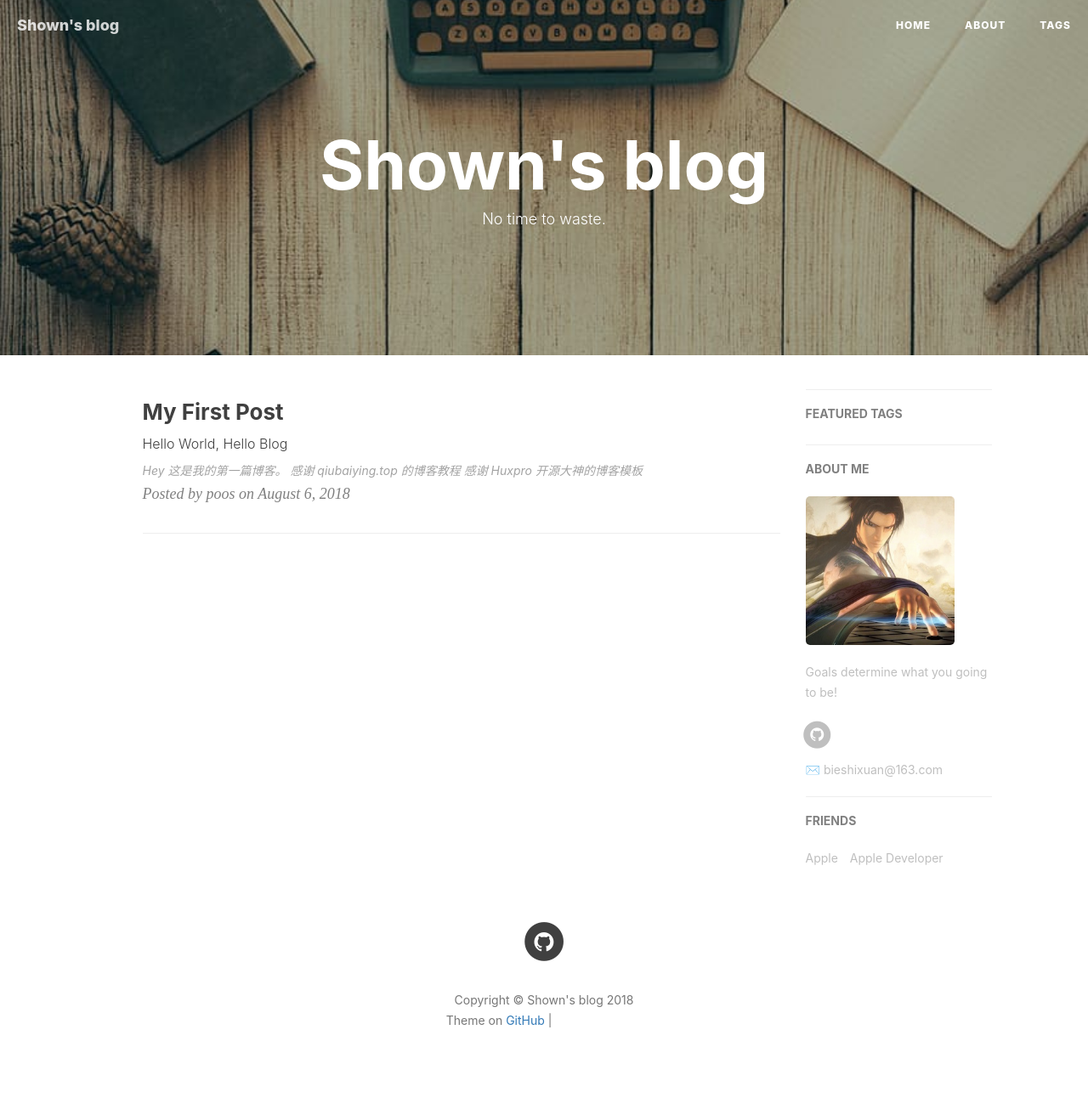
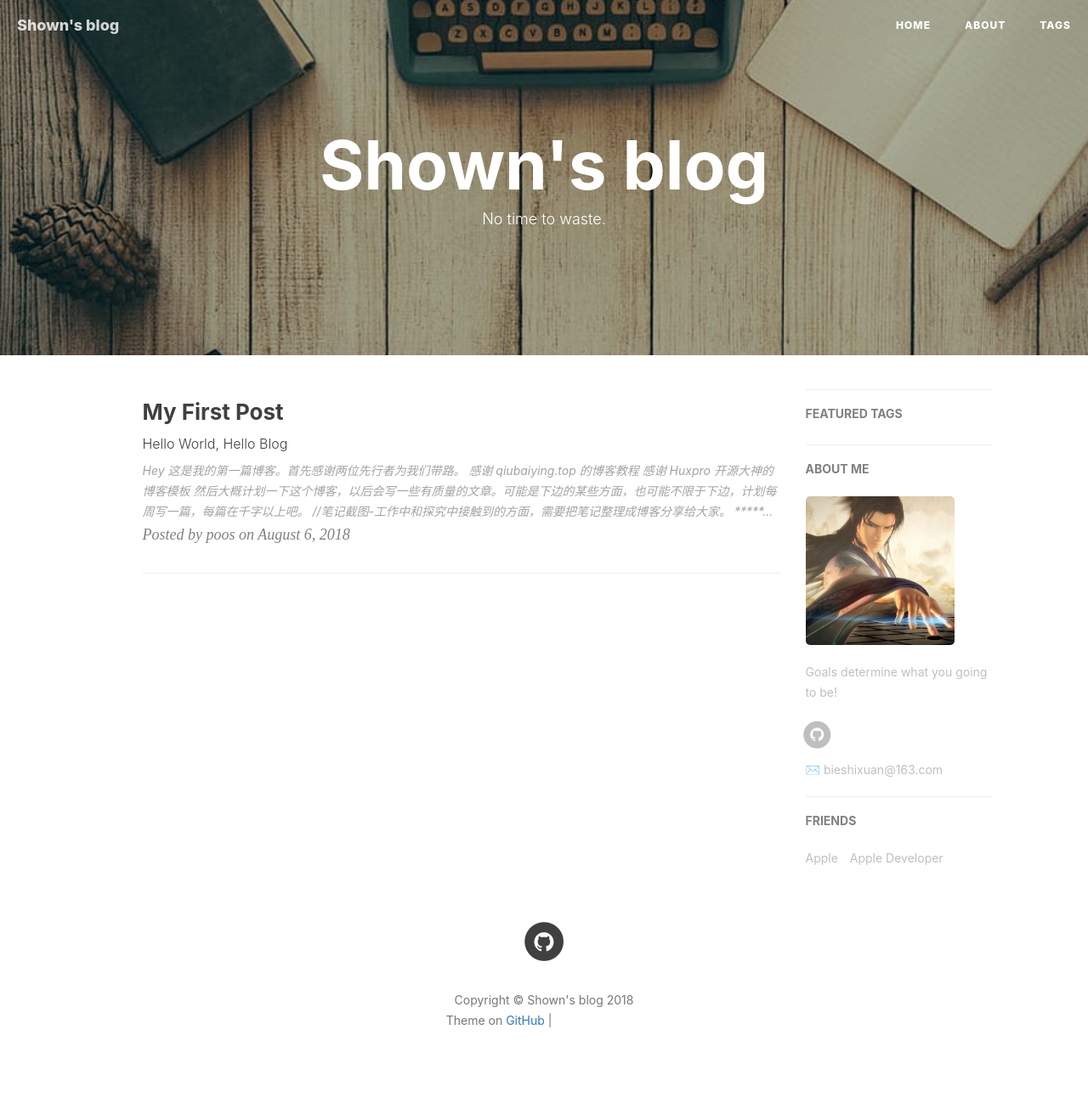
Before and after one commit to poos/poos.github.io, a Jekyll site: the page built from index.html, in a window 1280 px wide. Shown: the whole page at 85% size. Built offline with Jekyll 4.4.1, drawn with Linux system fonts in a browser that asks for light colours; nearby versions of some CDN libraries; the list of posts is cut into pages by our own code; comment, search, counter and statistics services are not loaded; grey boxes are pictures that could not be loaded.

Commit message:
first blog

````diff
--- a/_config.yml
+++ b/_config.yml
@@ -60,7 +60,7 @@
 # disqus_username: qiubaiying
 
 # Gitalk
-#gitalk:
+gitalk:
   enable: true    #是否开启Gitalk评论
   clientID: b9f52202894099af76ae                            #生成的clientID
   clientSecret: 6772b808e9c731d2f58fe1754947778cbe8833ab    #生成的clientSecret
@@ -78,7 +78,7 @@
 
 # Google Analytics
 ga_track_id: 'UA-90855596-1'            # Format: UA-xxxxxx-xx
-ga_domain: auto               # 默认的是 auto, 这里我是自定义了的域名，你如果没有自己的域名，需要改成auto
+ga_domain: auto               # 默认的是 auto, 这里我是自定义了的域名，你如果没有自己的域名，需要改成autoZZ
 
 
 
--- a/_posts/2018-06-05-Begin.markdown
+++ b/_posts/2018-06-05-Begin.markdown
@@ -11,7 +11,57 @@
 ---
 
 ## Hey
->这是我的第一篇博客。
+>这是我的第一篇博客。首先感谢两位先行者为我们带路。
 
 - 感谢 [qiubaiying.top](http://qiubaiying.top/2017/02/06/快速搭建个人博客/) 的博客教程
 - 感谢 [Huxpro](https://github.com/Huxpro/huxpro.github.io) 开源大神的博客模板
+
+---
+
+然后大概计划一下这个博客，以后会写一些有质量的文章。可能是下边的某些方面，也可能不限于下边，计划每周写一篇，每篇在千字以上吧。
+
+```
+//笔记截图-工作中和探究中接触到的方面，需要把笔记整理成博客分享给大家。
+
+*****计划整理 new
+
+项目初始化和框架
+
+app上线
+
+零碎的
+navbarItem处理
+
+
+第三方库学习
+https://www.cnblogs.com/machao/p/5526192.html
+SnapKit
+RxCocoa
+Then
+SwifterSwift 扩展狭集合
+EZSwiftExtensions 广集合
+URLNavigator 界面跳转
+SwiftMessages 弹出窗口
+ESTabBarController-swift
+SwiftLint
+Aspects 运行时
+
+swift运行优化
+
+app瘦身
+
+CTMdeiator 组件化
+URLNavigator 界面跳转
+
+app打点框架
+Aspects 运行时
+
+app网络框架
+
+---
+
+revealapp 界面测试工具
+
+flutter 新的移动端语言
+
+```
--- a/about.html
+++ b/about.html
@@ -17,21 +17,16 @@
     <!--copied from markdown -->
     <blockquote><p>梦想还是要有的，万一实现了呢。</p></blockquote>
 
-    <p>Hey，我是<strong>Shown</strong>，最近在学习和使用Swift开发App。</p>
+    <p>Hey，我是<strong>Shown</strong>，一个2年多的OC开发经验的程序猿，最近在使用Swift开发App。</p>
 
     <p>我的GitHub主页<a href="https://github.com/poos">👉GitHub·poos</a> ，gitee主页<a href="https://gitee.com/poos">👉Gitee·poos</a> 与 开源中国博客<a href="https://my.oschina.net/bieshixuan">👉iShown</a>。如果有什么问题，欢迎一起探讨~</p>
 
     <p></p>
-    <blockquote><p>--- 分割线 ---</p></blockquote>
+    <blockquote><p>--- 分割线 --- --- 介绍一下我的github的所有项目 ---</p></blockquote>
     <p><strong>一些写过的轮子和Demo。还有对框架学习的理解。大部分是自己造的，也有Fork其他前辈后修改的，也有只是Fork来学习的，暂时总结到一起了，更多的在我的私人笔记中，回头再整理更新。</strong></p>
 
     <p></p>
 
-    <h5>博客</h5>
-
-    <ul>
-        <li><a href="https://github.com/poos/poos.github.io">我的博客地址</a></li>
-    </ul>
     <h5>资源文件</h5>
 
     <ul>
@@ -50,38 +45,35 @@
         <li><a href="https://github.com/poos/SXPopMenu">弹出菜单，支持pod导入</a></li>
         <li><a href="https://github.com/poos/SXStarView">星星选择</a></li>
         <li><a href="https://github.com/poos/FTPopOverMenu">FTPopOverMenu</a></li>
+        <li><a href="https://github.com/eggswift/ESTabBarController">ESTabBarController</a></li>
     </ul>
 
     <h5>Data轮子</h5>
     <ul>
         <li><a href="https://github.com/poos/SXGps">原生定位，支持pod导入</a></li>
         <li><a href="https://github.com/poos/SXRichViewEdit">textView编辑和导入导出html</a></li>
+        <li><a href="https://github.com/poos/SXImagePicker">图片选择（优化系统）</a></li>
+        <li><a href="https://github.com/poos/SXScanView">扫描（封装界面，支持相册）</a></li>
     </ul>
-    <h5>gesture轮子</h5>
-    <ul>
-        <li><a href="https://github.com/poos/FDFullscreenPopGesture">FDFullscreenPopGesture</a></li>
-    </ul>
-    <h5>control轮子</h5>
+    <h5>Control轮子</h5>
     <ul>
         <li><a href="https://github.com/poos/IQKeyboardManager">IQKeyboardManager</a></li>
         <li><a href="https://github.com/poos/SXKeyboardViewControl">轻量处理键盘遮挡</a></li>
-        <li><a href="https://github.com/poos/SXImagePicker">图片选择（优化系统）</a></li>
-        <li><a href="https://github.com/poos/SXScanView">扫描（封装界面，支持相册）</a></li>
+        <li><a href="https://github.com/poos/FDFullscreenPopGesture">FDFullscreenPopGesture</a></li>
     </ul>
-    <h5>animation轮子</h5>
+    <h5>Animation轮子</h5>
     <ul>
         <li><a href="https://github.com/poos/YapAnimator">YapAnimator</a></li>
         <li><a href="https://github.com/poos/Shimmer">Shimmer</a></li>
     </ul>
-    <h5>improve</h5>
+    <h5>Improve项目优化</h5>
     <ul>
         <li><a href="https://github.com/poos/UITableView-FDTemplateLayoutCell">UITableView-FDTemplateLayoutCell</a></li>
-        <li><a href="https://github.com/eggswift/ESTabBarController">ESTabBarController</a></li>
     </ul>
     <h5>Demo</h5>
     <ul>
-        <li><a href="https://github.com/poos/SwiftEFarm">农头条的完整项目</a></li>
-        <li><a href="https://github.com/poos/ExcelParseForIOS">将excel导入app数据库的Demo</a></li>
+        <li><a href="https://github.com/poos/SwiftEFarm">农头条的完整项目（第一次尝试Swift）</a></li>
+        <li><a href="https://github.com/poos/ExcelParseForIOS">将excel导入app数据库的Demo，支持cvs、xls和xlsx</a></li>
         <li><a href="https://github.com/poos/PuzzleGame">拼图小程序（算法）</a></li>
         <li><a href="https://github.com/poos/SXQRMacApp">mac生成二维码小程序</a></li></a></li>
     </ul>
````
Also changed, not shown: 4 other files.
